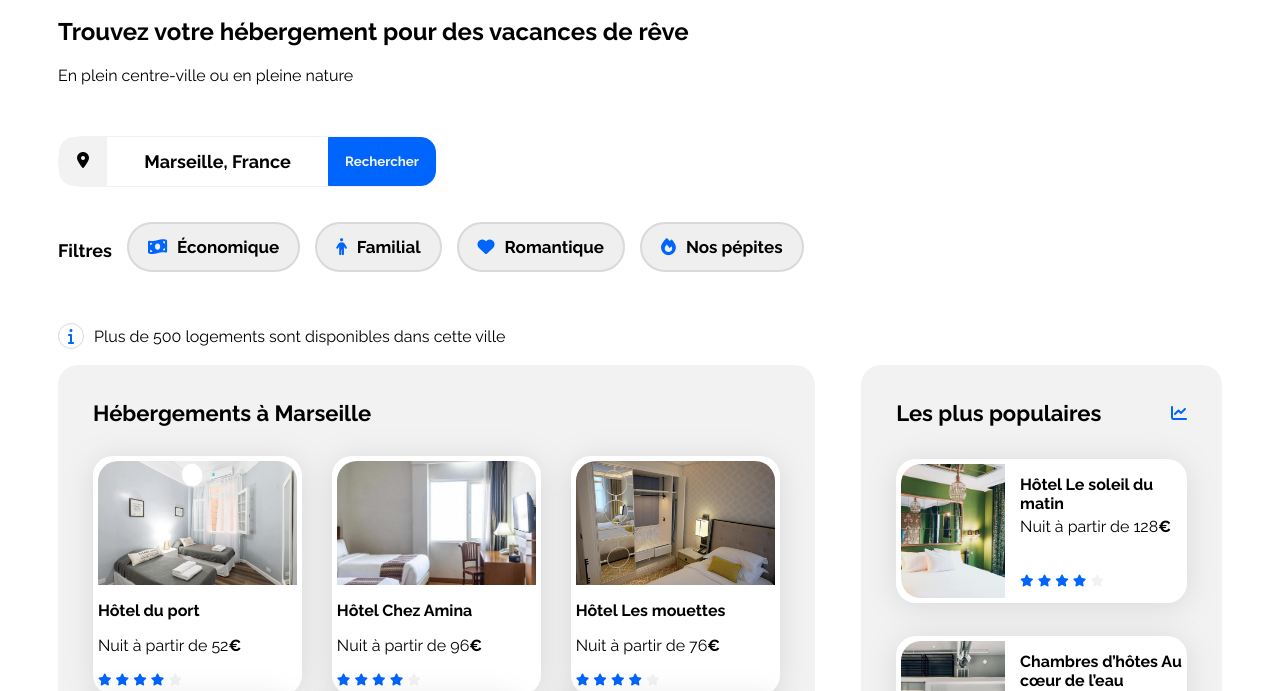
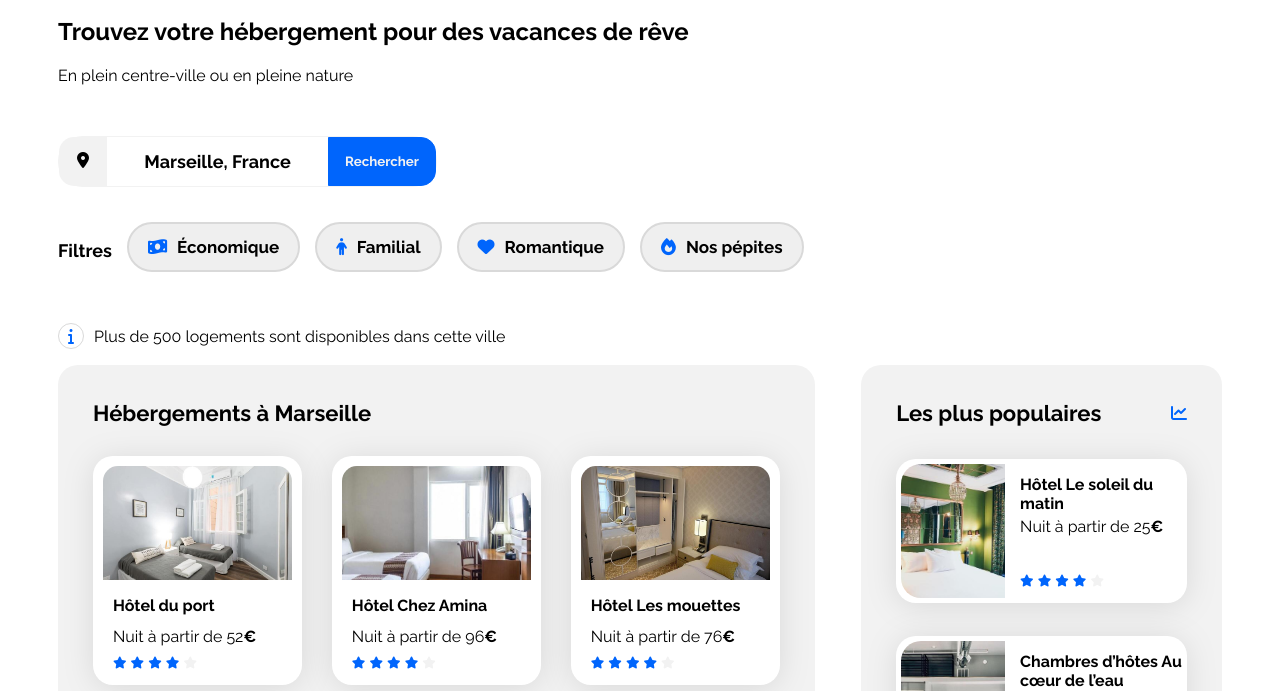
Before and after one commit to QBotella/Booki, a plain HTML site: page index.html in a window 1280 px wide. Shown: the part 82-773 px from the top of the page. Drawn offline with Linux system fonts and the light colour scheme.

Commit message:
étape 7 finis

```diff
--- a/css/style.css
+++ b/css/style.css
@@ -198,6 +198,7 @@ a:hover {
 .hebergements-1-line {
     display: flex;
     gap: 30px;
+    margin-bottom: 30px;
 }
 
 .hebergements-2-line {
@@ -212,8 +213,31 @@ a:hover {
 }
 
 .hebergements-cards img {
-    height: 124px;
+    height: 114px;
     border-radius: 20px 20px 0px 0px;
+    border: solid 5px white;
+}
+
+.hebergements-cards .card-content {
+    height: 40%;
+    padding-left: 15px;
+    display: flex;
+    flex-direction: column;
+    box-sizing: border-box;
+    gap: 8px;
+}
+
+.hebergements-cards .card-title {
+    margin-top: 11px;
+    margin-bottom: 4px;
+}
+
+.hebergements-cards .card-subtitle {
+    margin: 0;
+}
+
+.hebergements-cards .card-rating {
+    margin-bottom: 7px;
 }
 
 .hebergements a {
--- a/index.html
+++ b/index.html
@@ -62,7 +62,6 @@
                                 <div class="card-content">
                                     <h3 class="card-title">Hôtel du port</h3>
                                     <p class="card-subtitle">Nuit à partir de 52<span class="euro">€</span></p>
-                                </div>
                                     <div class="card-rating">
                                         <i class="fa-xs fa-solid fa-star" aria-hidden="true"></i>
                                         <i class="fa-xs fa-solid fa-star" aria-hidden="true"></i>
@@ -71,13 +70,13 @@
                                         <i class="fa-xs fa-solid fa-star neutralStar" aria-hidden="true"></i>
                                         <span class="sr-only">Note de 4 sur 5</span>
                                     </div>
+                                </div>
                             </article>
                             <article class="card">
                                 <img src="./images/hebergements/febrian-zakaria.jpg" alt="Image de la chambre d'hôtel montrant un lit">
                                 <div class="card-content">
                                     <h3 class="card-title">Hôtel Chez Amina</h3>
                                     <p class="card-subtitle">Nuit à partir de 96<span class="euro">€</span></p>
-                                </div>
                                     <div class="card-rating">
                                         <i class="fa-xs fa-solid fa-star" aria-hidden="true"></i>
                                         <i class="fa-xs fa-solid fa-star" aria-hidden="true"></i>
@@ -86,13 +85,13 @@
                                         <i class="fa-xs fa-solid fa-star neutralStar" aria-hidden="true"></i>
                                         <span class="sr-only">Note de 4 sur 5</span>
                                     </div>
+                                </div>
                             </article>
                             <article class="card">
                                 <img src="./images/hebergements/reisetopia.jpg" alt="Image de la chambre d'hôtel montrant un lit">
                                 <div class="card-content">
                                     <h3 class="card-title">Hôtel Les mouettes</h3>
                                     <p class="card-subtitle">Nuit à partir de 76<span class="euro">€</span></p>
-                                </div>
                                     <div class="card-rating">
                                     <i class="fa-xs fa-solid fa-star" aria-hidden="true"></i>
                                     <i class="fa-xs fa-solid fa-star" aria-hidden="true"></i>
@@ -100,6 +99,7 @@
                                     <i class="fa-xs fa-solid fa-star" aria-hidden="true"></i>
                                     <i class="fa-xs fa-solid fa-star neutralStar" aria-hidden="true"></i>
                                     <span class="sr-only">Note de 4 sur 5</span>
+                                    </div>
                                 </div>
                             </article>
                         </div>
@@ -109,7 +109,6 @@
                                 <div class="card-content">
                                     <h3 class="card-title">Hôtel de la mer</h3>
                                     <p class="card-subtitle">Nuit à partir de 46<span class="euro">€</span></p>
-                                </div>
                                     <div class="card-rating">
                                         <i class="fa-xs fa-solid fa-star" aria-hidden="true"></i>
                                         <i class="fa-xs fa-solid fa-star" aria-hidden="true"></i>
@@ -118,13 +117,13 @@
                                         <i class="fa-xs fa-solid fa-star neutralStar" aria-hidden="true"></i>
                                         <span class="sr-only">Note de 4 sur 5</span>
                                     </div>
+                                </div>
                             </article>
                             <article class="card">
                                 <img src="./images/hebergements/marcus-loke.jpg" alt="Image de la chambre d'hôtel montrant un lit">
                                 <div class="card-content">
                                     <h3 class="card-title">Auberge La Canebière</h3>
                                     <p class="card-subtitle">Nuit à partir de 25<span class="euro">€</span></p>
-                                </div>
                                     <div class="card-rating">
                                     <i class="fa-xs fa-solid fa-star" aria-hidden="true"></i>
                                         <i class="fa-xs fa-solid fa-star" aria-hidden="true"></i>
@@ -133,13 +132,13 @@
                                         <i class="fa-xs fa-solid fa-star neutralStar" aria-hidden="true"></i>
                                         <span class="sr-only">Note de 4 sur 5</span>
                                     </div>
+                                </div>
                             </article>
                             <article class="card">
                                 <img src="./images/hebergements/nicate-lee.jpg" alt="Image de la chambre d'hôtel montrant un lit">
                                 <div class="card-content">
                                     <h3 class="card-title">Auberge Le Panier</h3>
                                     <p class="card-subtitle">Nuit à partir de 23<span class="euro">€</span></p>
-                                </div>
                                     <div class="card-rating">
                                         <i class="fa-xs fa-solid fa-star" aria-hidden="true"></i>
                                         <i class="fa-xs fa-solid fa-star" aria-hidden="true"></i>
@@ -147,6 +146,7 @@
                                         <i class="fa-xs fa-solid fa-star" aria-hidden="true"></i>
                                         <i class="fa-xs fa-solid fa-star neutralStar" aria-hidden="true"></i>
                                         <span class="sr-only">Note de 4 sur 5</span>
+                                    </div>
                                 </div>
                             </article>
                         </div>
@@ -164,7 +164,7 @@
                             <div class="card-content">
                                 <div class="card-txt">
                                     <h3 class="card-title">Hôtel Le soleil du matin</h3>
-                                    <p class="card-subtitle">Nuit à partir de 128<span class="euro">€</span></p>
+                                    <p class="card-subtitle">Nuit à partir de 25<span class="euro">€</span></p>
                                 </div>
                                 <div class="card-rating">
                                     <i class="fa-xs fa-solid fa-star" aria-hidden="true"></i>
```
Lines whose indentation alone changed are shown as unchanged.
